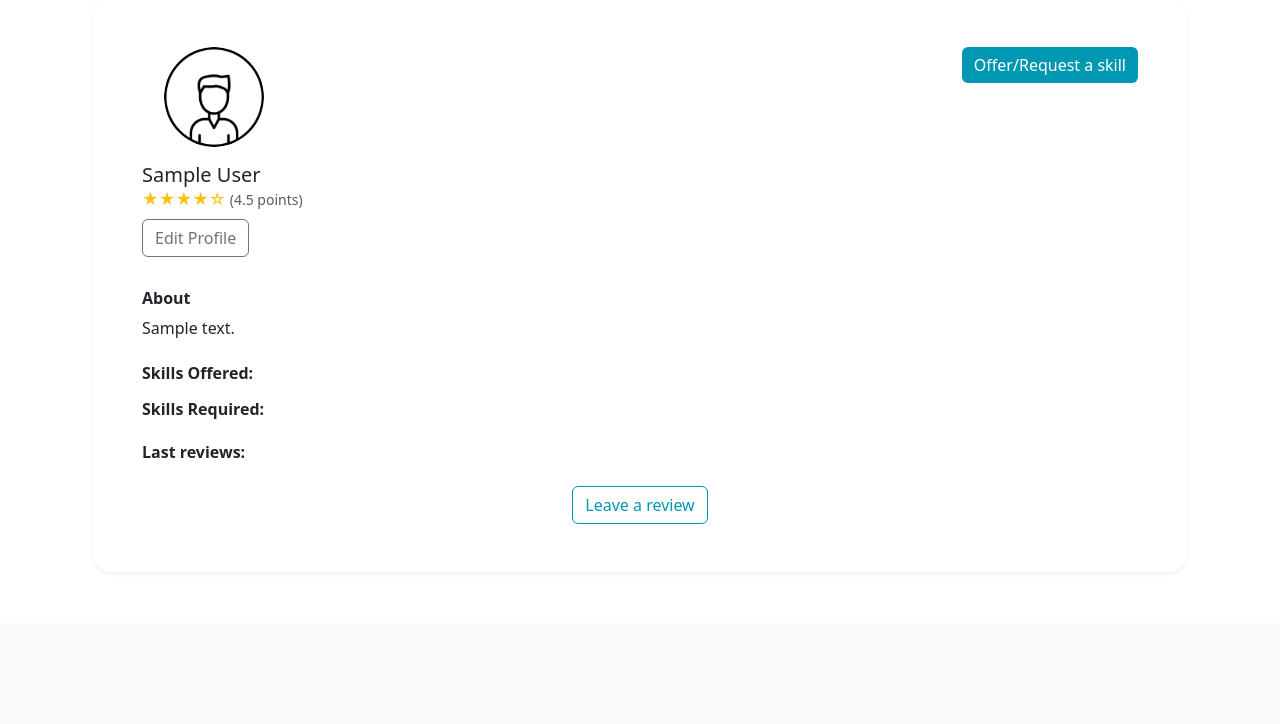
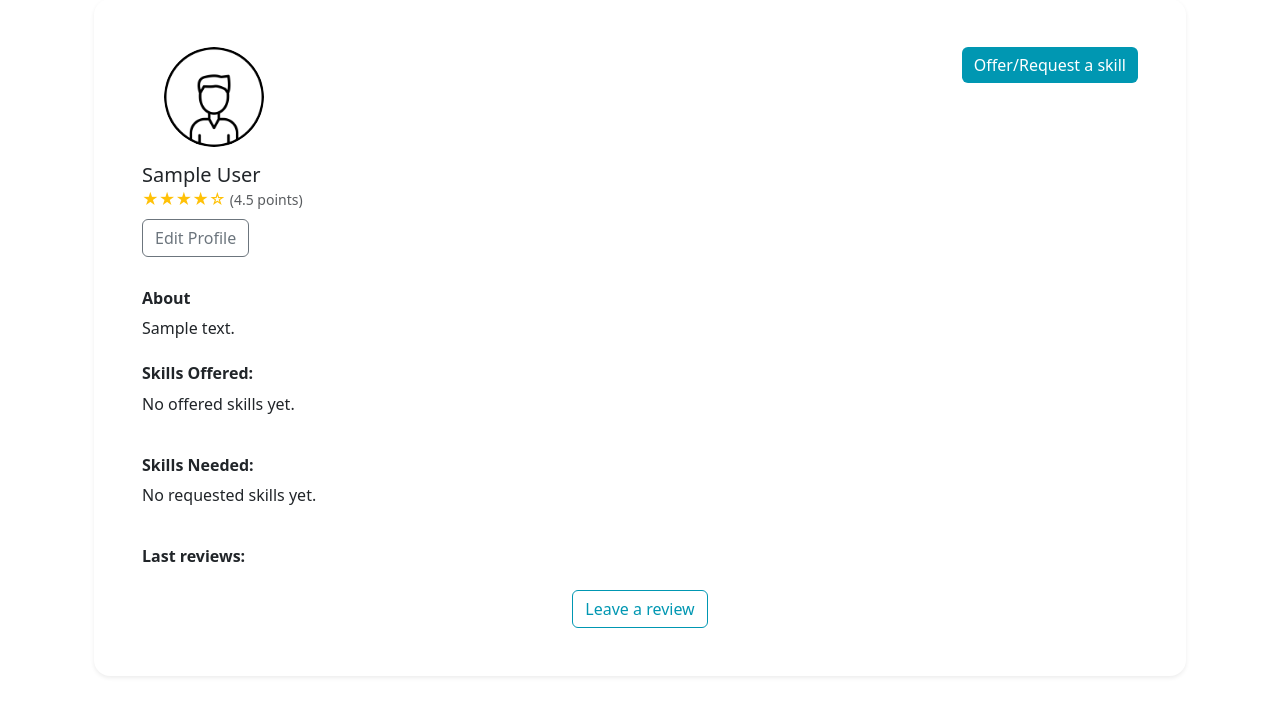
Before and after one commit to Jallala/SkillShare, a Django app: page /accounts/profile/ in a window 1280 px wide. Shown: the part 177-901 px from the top of the page. Before the commit the page ends 701 px from the top, so only its background shows below. Run offline with Django 5.2, Linux system fonts and the light colour scheme; a user stored in the database is signed in; tables that the repository leaves empty hold one stand-in row (values such as "Sample post").

Commit message:
display info from skills form

```diff
--- a/accounts/templates/accounts/profile.html
+++ b/accounts/templates/accounts/profile.html
@@ -42,26 +42,54 @@
     <div class="mb-4">
       <h6><strong>Skills Offered:</strong></h6>
       <div class="row g-3">
-        {% for skill in user.profile.skills_offered.all %}
+        {% for skill in skills_offered %}
         <div class="col-md-6">
           <div class="border rounded p-3 h-100">
-            <h6><strong>{{ skill.title }}</strong></h6>
+            <h6 class="mb-1"><strong>{{ skill.title }}</strong></h6>
             <p class="mb-1">{{ skill.description }}</p>
             <p class="mb-2">
               <strong>Category:</strong>
               {{ skill.category }}
             </p>
-            <a href="#" class="btn btn-custom btn-sm text-white">View</a>
+            <p class="mb-2">
+              <strong>Location:</strong>
+              {{ skill.location }}
+            </p>
+            {% if skill.availability %}
+            <span class="badge bg-success">Available</span>
+            {% else %}
+            <span class="badge bg-secondary">Unavailable</span>
+            {% endif %}
           </div>
         </div>
+        {% empty %}
+        <p>No offered skills yet.</p>
         {% endfor %}
       </div>
     </div>
+
     <div class="mb-4">
-      <h6><strong>Skills Required:</strong></h6>
-      {% for skill in user.profile.skills_needed.all %}
-      <span class="badge bg-light border text-dark me-1">{{ skill.name }}</span>
-      {% endfor %}
+      <h6><strong>Skills Needed:</strong></h6>
+      <div class="row g-3">
+        {% for skill in skills_needed %}
+        <div class="col-md-6">
+          <div class="border rounded p-3 h-100">
+            <h6 class="mb-1"><strong>{{ skill.title }}</strong></h6>
+            <p class="mb-1">{{ skill.description }}</p>
+            <p class="mb-2">
+              <strong>Category:</strong>
+              {{ skill.category }}
+            </p>
+            <p class="mb-2">
+              <strong>Location:</strong>
+              {{ skill.location }}
+            </p>
+          </div>
+        </div>
+        {% empty %}
+        <p>No requested skills yet.</p>
+        {% endfor %}
+      </div>
     </div>
 
     <div class="mb-4">
```
